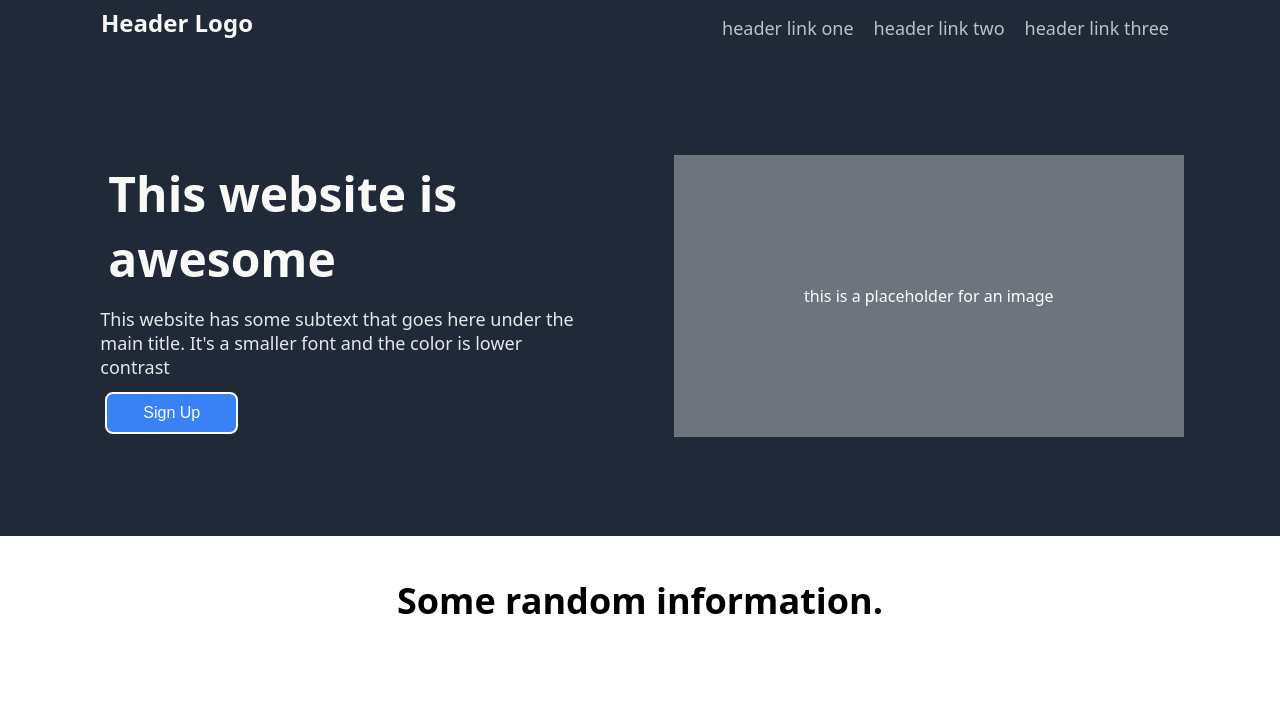
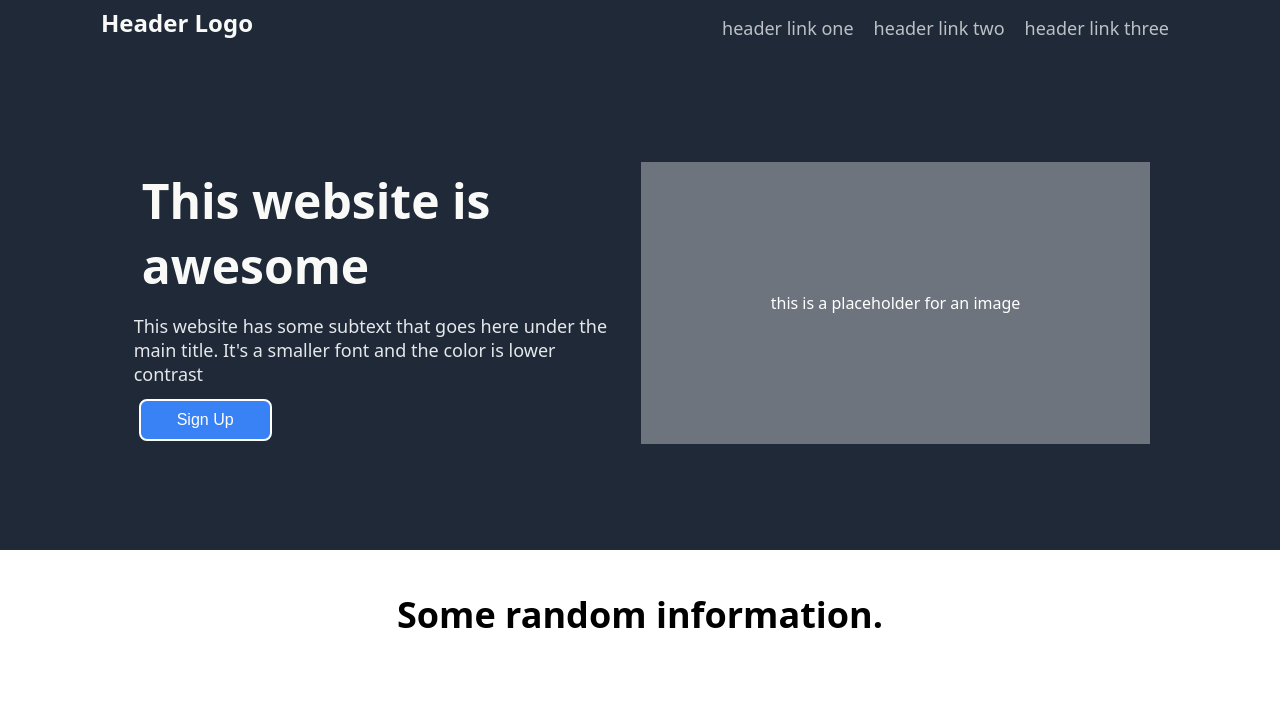
Before and after one commit to GautamGulati28/Sample-Landing-Page, a plain HTML site: page index.html in a window 1280 px wide. Shown: the top 716 px of the page. Drawn offline with Linux system fonts and the light colour scheme.

Commit message:
updated css

```diff
--- a/styles.css
+++ b/styles.css
@@ -15,7 +15,7 @@
             display: flex;
             align-items: center;
             justify-content: center;
-            height: 100vh;
+            height: auto;
             margin: 0;
         }
 
@@ -156,10 +156,11 @@
 
         .gray{
             background-color: #1f2937;
-            height: 60vh;
+            height: auto;
             display: flex;
             justify-content: space-evenly;
             align-items: center;
+            padding: 100px;
         }
 
 
```
